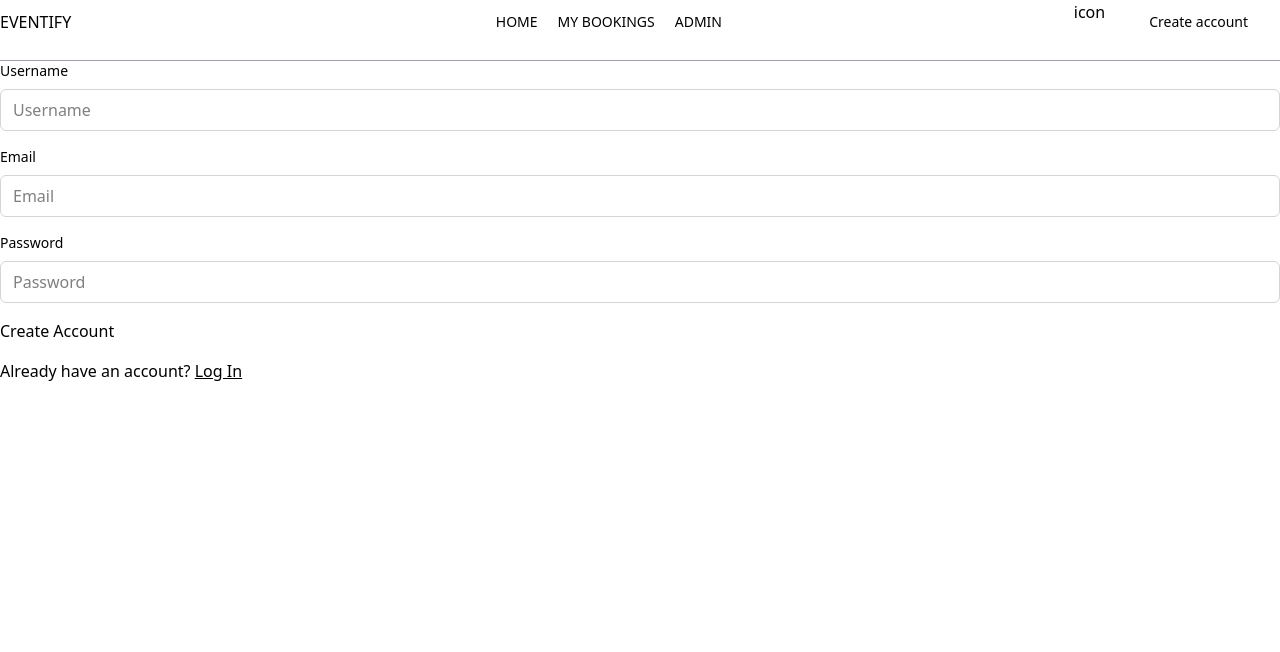
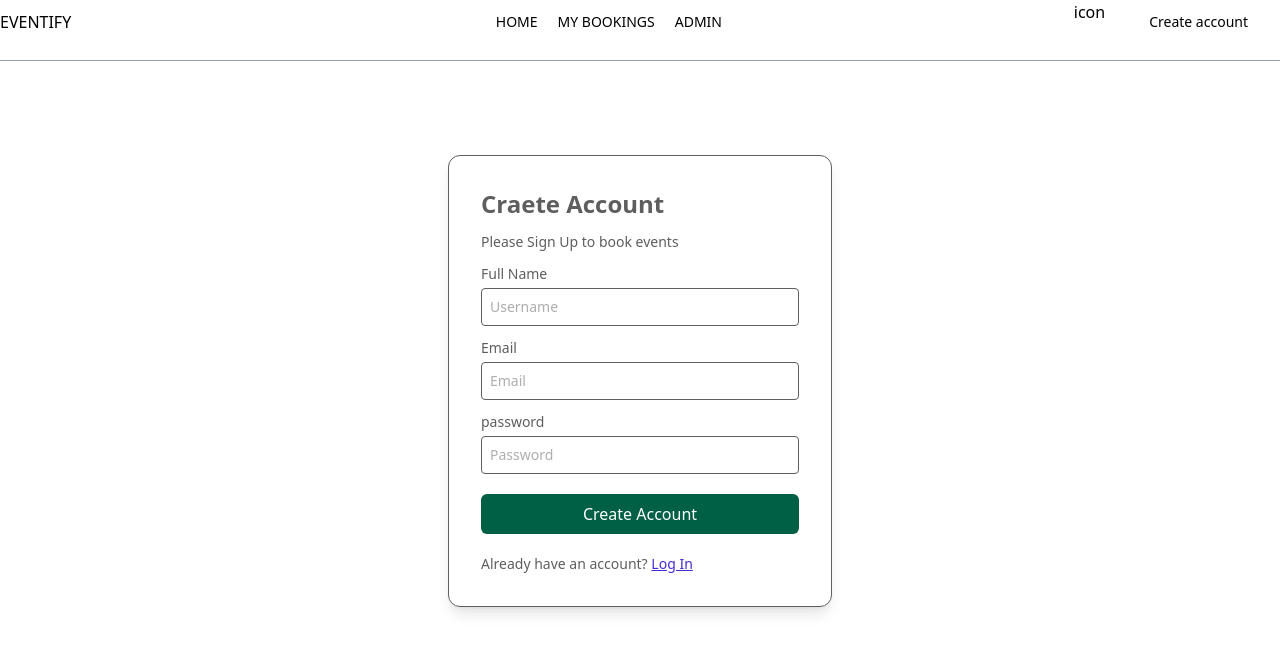
Before and after one commit to Maryiamreda/ATC_01147820393, a Next.js app: page /login in a window 1280 px wide. Shown: the top 652 px of the page. Built offline with nearby package versions, Linux system fonts and the light colour scheme; no server answers.

Commit message:
form page ui

```diff
--- a/src/app/login/Form.tsx
+++ b/src/app/login/Form.tsx
@@ -19,38 +19,41 @@ const CreateAccountForm = () => {
 
 
   return (
-    <form action={createAccountAction} className="space-y-4">
-     {userState=='Sign Up' &&
-     <div className="flex flex-col gap-2">
-        <label htmlFor="username" className="text-sm font-medium">Username</label>
+    <form action={createAccountAction} className="min-h-[80vh] flex items-center ">
+      <div className="flex flex-col gap-3 m-auto items-start p-8 min-w-[340px] sm:min-w-96 border rounded-xl text-[#5E5E5E] text-sm shadow-lg">
+     <p className="text-2xl font-semibold">{userState === 'Sign Up' ? "Craete Account" : "Login"}</p>
+                <p>Please {userState === 'Sign Up' ? "Sign Up" : "Log in"} to book events</p>
+         {userState=='Sign Up' &&
+     <div  className="w-full">
+                    <p className="text-start">Full Name</p>
         <input
           id="username"
           name="username"
           placeholder="Username"
-          className="rounded-md border border-gray-300 px-3 py-2"
-        />
+className="mt-1 border  w-full rounded p-2"
+    />
       </div>
      }
 
 
-      <div className="flex flex-col gap-2">
-        <label htmlFor="email" className="text-sm font-medium">Email</label>
+      <div className="w-full">
+                    <p className="text-start">Email</p>
         <input
           id="email"
           name="email"
           placeholder="Email"
-          className="rounded-md border border-gray-300 px-3 py-2"
+className="mt-1 border  w-full rounded p-2"
         />
       </div>
 
-      <div className="flex flex-col gap-2">
-        <label htmlFor="password" className="text-sm font-medium">Password</label>
+      <div className="w-full">
+        <p className="text-start">password</p>
         <input
           id="password"
           name="password"
           type="password"
           placeholder="Password"
-          className="rounded-md border border-gray-300 px-3 py-2"
+className="mt-1 border  w-full rounded p-2"
         />
       </div>
 
@@ -58,12 +61,13 @@ const CreateAccountForm = () => {
  <button
       disabled={pending}
       type='submit'
-      className=''
-    >
+className="bg-emerald-800 text-white w-full py-2 my-2 rounded-md text-base cursor-pointer  "    >
       {pending ? (userState === 'Sign Up' ? 'Creating Account...' : 'Logging In...') : (userState === 'Sign Up' ? 'Create Account' : 'Login')}
     </button>
-       {userState === 'Sign Up' ? <p >Already have an account? <span className="cursor-pointer  text-primary underline" onClick={toggleState} >Log In</span></p> :
-                    <p>Don't have an account?<span className="cursor-pointer text-primary underline" onClick={toggleState} >Sign Up</span> </p>}
+       {userState === 'Sign Up' ? <p >Already have an account? <span className="cursor-pointer  text-indigo-700 underline" onClick={toggleState} >Log In</span></p> :
+                    <p>Don't have an account?<span className="cursor-pointer text-indigo-700 underline" onClick={toggleState} >Sign Up</span> </p>}
+
+      </div>
 
     </form>
   );
--- a/src/app/login/action.ts
+++ b/src/app/login/action.ts
@@ -33,6 +33,7 @@ const loginSchema = z.object({
 
   export async function login(prevState: any, formData: FormData) {
     const result=loginSchema.safeParse(Object.fromEntries(formData)); //converts formData into a regular object and checks if data matches the schema
+    console.log(result);
     if (!result.success) {
         return {
           errors: result.error.flatten().fieldErrors,
```
Also changed, not shown: 1 other file (tests, documents, lock files or other folders).
